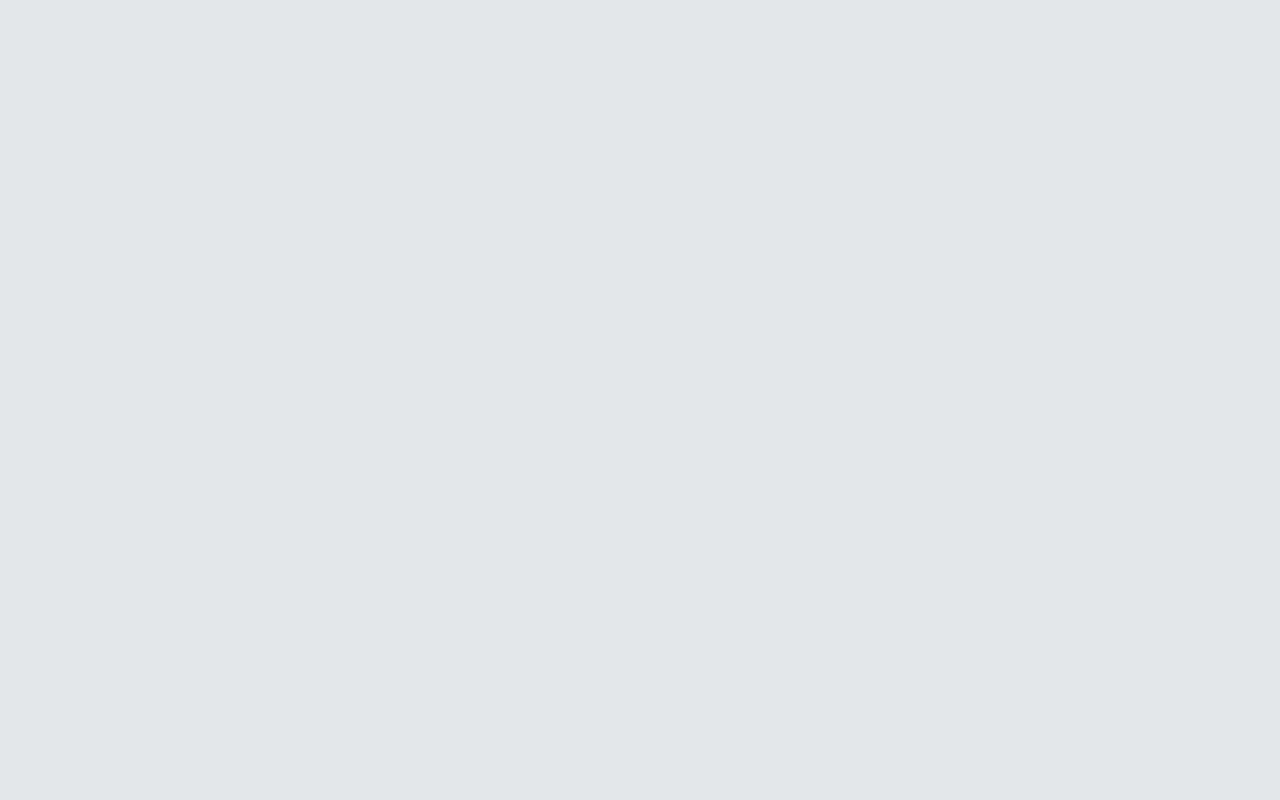
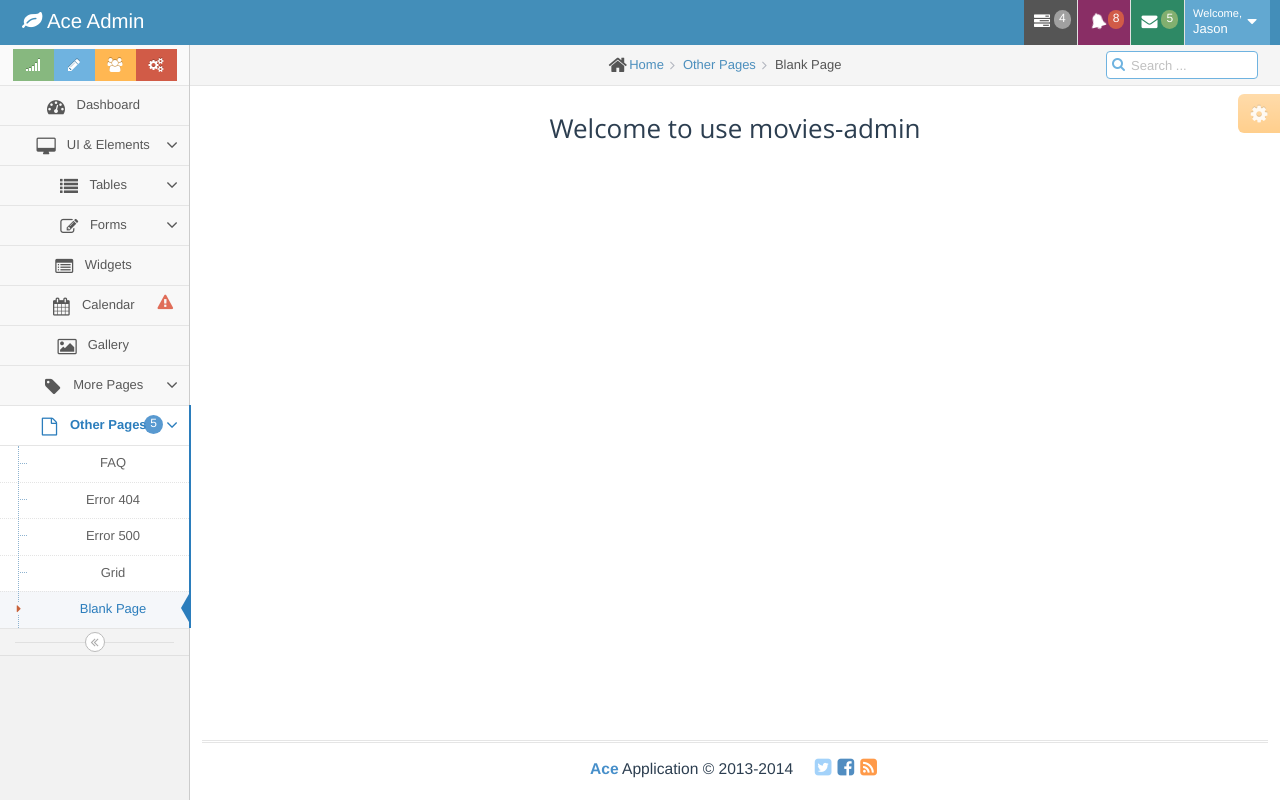
Before and after one commit to flyinghigh999/movies-vue, a Vue app: page /admin/welcome in a window 1280 px wide. Before the commit this address had no page. Built offline with nearby package versions, Linux system fonts and the light colour scheme.

Commit message:
1、增加welcome子组件，增加/admin/welcome子路由（router-view与子路由配合使用，注意：子路由的配置不要有”/“

```diff
--- a/src/views/AdminView.vue
+++ b/src/views/AdminView.vue
@@ -940,7 +940,7 @@
 						<div class="row">
 							<div class="col-xs-12">
 								<!-- PAGE CONTENT BEGINS -->
-
+									<router-view />
 								<!-- PAGE CONTENT ENDS -->
 							</div><!-- /.col -->
 						</div><!-- /.row -->
--- /dev/null
+++ b/src/views/admin/Welcome.vue
@@ -0,0 +1,5 @@
+<template>
+    <div>
+        <h2>Welcome to use movies-admin</h2>
+    </div>
+</template>
```
Also changed, not shown: src/router/index.js (+6 -1 lines).
